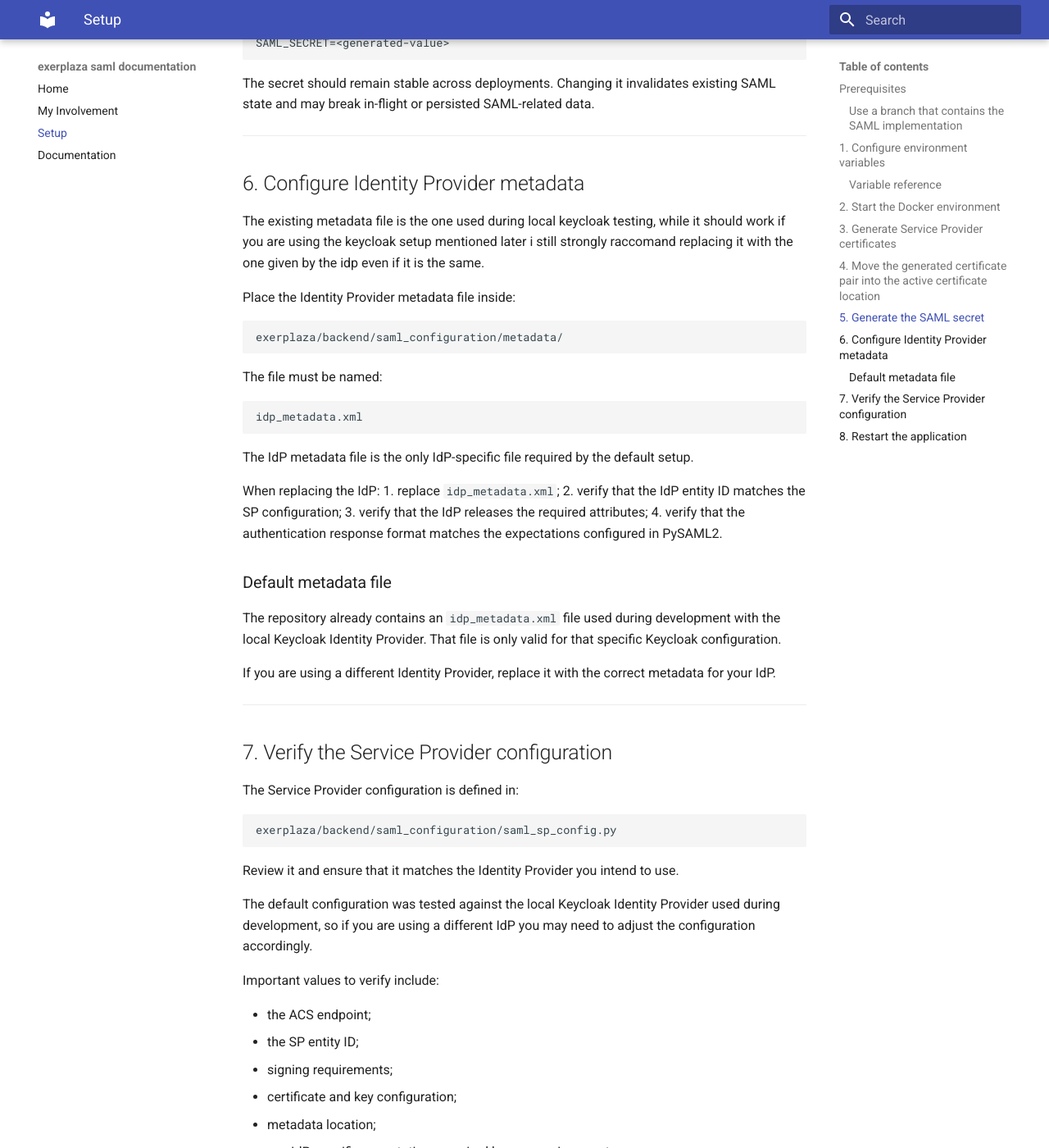
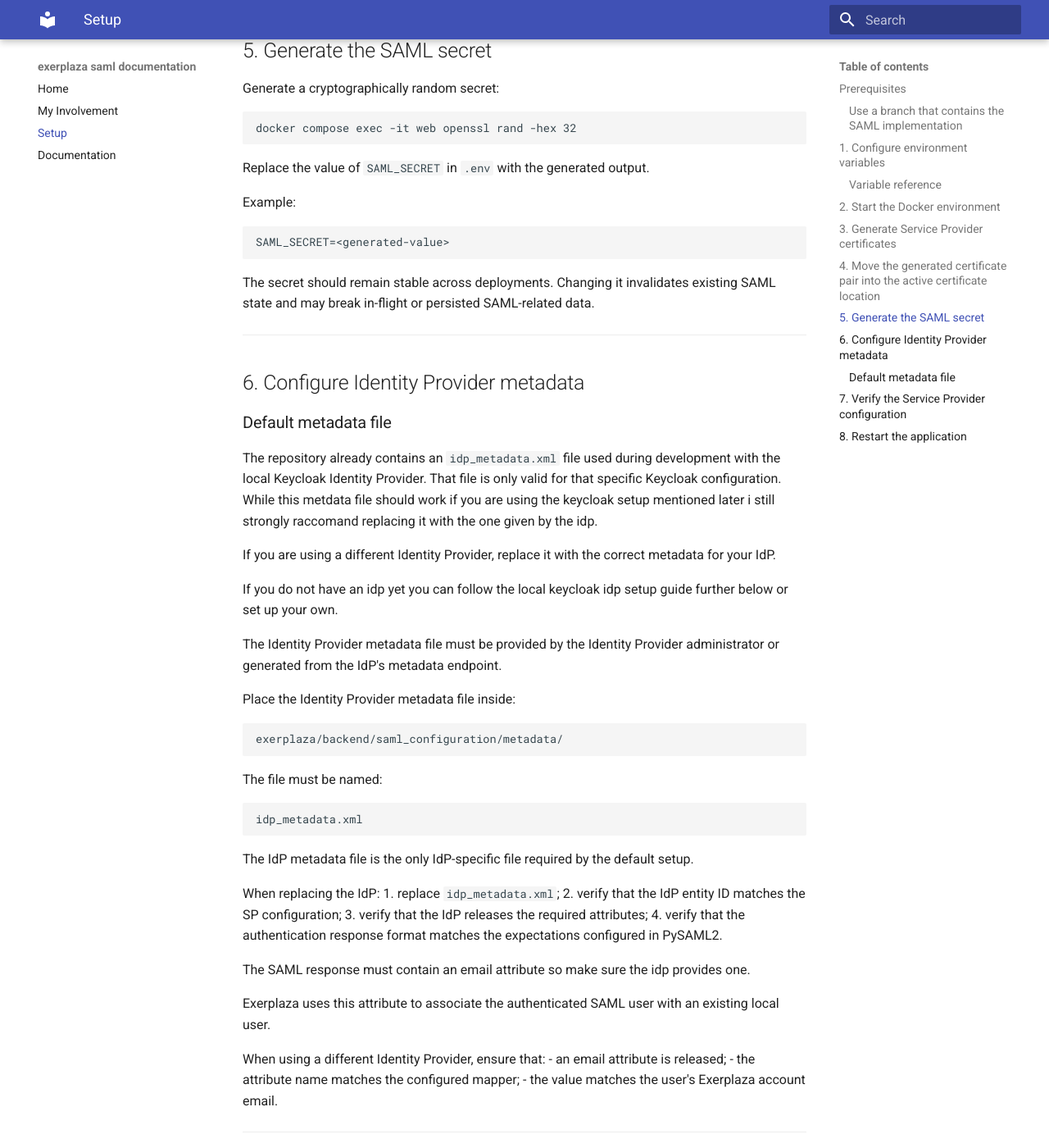
Before and after one commit to acquanaturaleminerale/acquanaturaleminerale.github.io, an MkDocs documentation site: the page built from docs/setup.md, in a window 1280 px wide and 1400 px high, scrolled down 3689 px. Shown: the whole window at 82% size. Built offline with MkDocs 1.6.1 and Material for MkDocs 9.7.7, drawn with Linux system fonts in a browser that asks for light colours; some of the changed text lies outside the part shown.

Commit message:
Update setup.md

````diff
--- a/docs/setup.md
+++ b/docs/setup.md
@@ -9,6 +9,18 @@
 
 Using another Identity Provider is supported, but it requires replacing the provided IdP metadata and adapting the Service Provider configuration accordingly.
 The Keycloak setup described later is only a development convenience used during testing and is not a requirement of the SAML implementation.
+
+!!! warning "Development environment only"
+
+This setup describes the current development and testing environment.
+The SAML implementation has not been validated for production deployment yet.
+
+Do not use these settings directly in production. Before deploying to production, review:
+- certificate management;
+- secret handling;
+- Identity Provider configuration;
+- logging configuration;
+- security settings.
 
 ## Prerequisites
 
@@ -99,7 +111,9 @@
     └── sp-key.pem
 ```
 
-The certificate is also used by the Identity Provider to verify signatures generated by the Service Provider.
+The certificate is used by the Service Provider to sign SAML requests.
+
+If the configured Identity Provider requires signed requests, the SP certificate must also be registered inside the IdP configuration.
 
 If using a different Identity Provider, ensure that the generated SP certificate is registered there according to the IdP requirements.
 
@@ -150,7 +164,15 @@
 
 ## 6. Configure Identity Provider metadata
 
-The existing metadata file is the one used during local keycloak testing, while it should work if you are using the keycloak setup mentioned later i still strongly raccomand replacing it with the one given by the idp even if it is the same.
+### Default metadata file
+
+The repository already contains an `idp_metadata.xml` file used during development with the local Keycloak Identity Provider. That file is only valid for that specific Keycloak configuration. While this metdata file should work if you are using the keycloak setup mentioned later i still strongly raccomand replacing it with the one given by the idp.
+
+If you are using a different Identity Provider, replace it with the correct metadata for your IdP.
+
+If you do not have an idp yet you can follow the local keycloak idp setup guide further below or set up your own.
+
+The Identity Provider metadata file must be provided by the Identity Provider administrator or generated from the IdP's metadata endpoint.
 
 Place the Identity Provider metadata file inside:
 
@@ -172,11 +194,14 @@
 3. verify that the IdP releases the required attributes;
 4. verify that the authentication response format matches the expectations configured in PySAML2.
 
-### Default metadata file
+The SAML response must contain an email attribute so make sure the idp provides one.
 
-The repository already contains an `idp_metadata.xml` file used during development with the local Keycloak Identity Provider. That file is only valid for that specific Keycloak configuration.
+Exerplaza uses this attribute to associate the authenticated SAML user with an existing local user.
 
-If you are using a different Identity Provider, replace it with the correct metadata for your IdP.
+When using a different Identity Provider, ensure that:
+- an email attribute is released;
+- the attribute name matches the configured mapper;
+- the value matches the user's Exerplaza account email.
 
 ---
 
@@ -291,11 +316,20 @@
 
 ```text
 http://<keycloak-host>:<port>/realms/<realm-name>/protocol/saml/descriptor
+```
 
 if you are using the same keycloak setup used for testing it is found at:
 
 ```text
 http://localhost:8080/realms/saml-test/protocol/saml/descriptor
+```
+
+The export contains:
+- the SAML client representing Exerplaza;
+- client scopes;
+- attribute mappers;
+- signing configuration;
+- realm settings.
 
 Then replace the metadata file used by Exerplaza:
 
@@ -306,7 +340,6 @@
 Make sure the metadata includes the signing certificate expected by the Service Provider.
 
 The default signing certifiacte in the keycloak idp is the one used during testing and should be replaced with your generated one during the setup process
-
 
 ## 6. Begin local IdP testing
 
@@ -326,8 +359,15 @@
 
 Make sure a Keycloak user with the same email address also exists, otherwise the SAML login will succeed at the IdP level but fail during Exerplaza’s local user lookup.
 
+After completing the setup, access:
+
+http://127.0.0.1:54321
+
+and use the SAML login option.
+
+The normal Exerplaza authentication system remains available. SAML is an additional authentication method.
+
 ---
-
 # Changing SAML settings
 
 To modify the Exerplaza Service Provider settings, edit:
````
